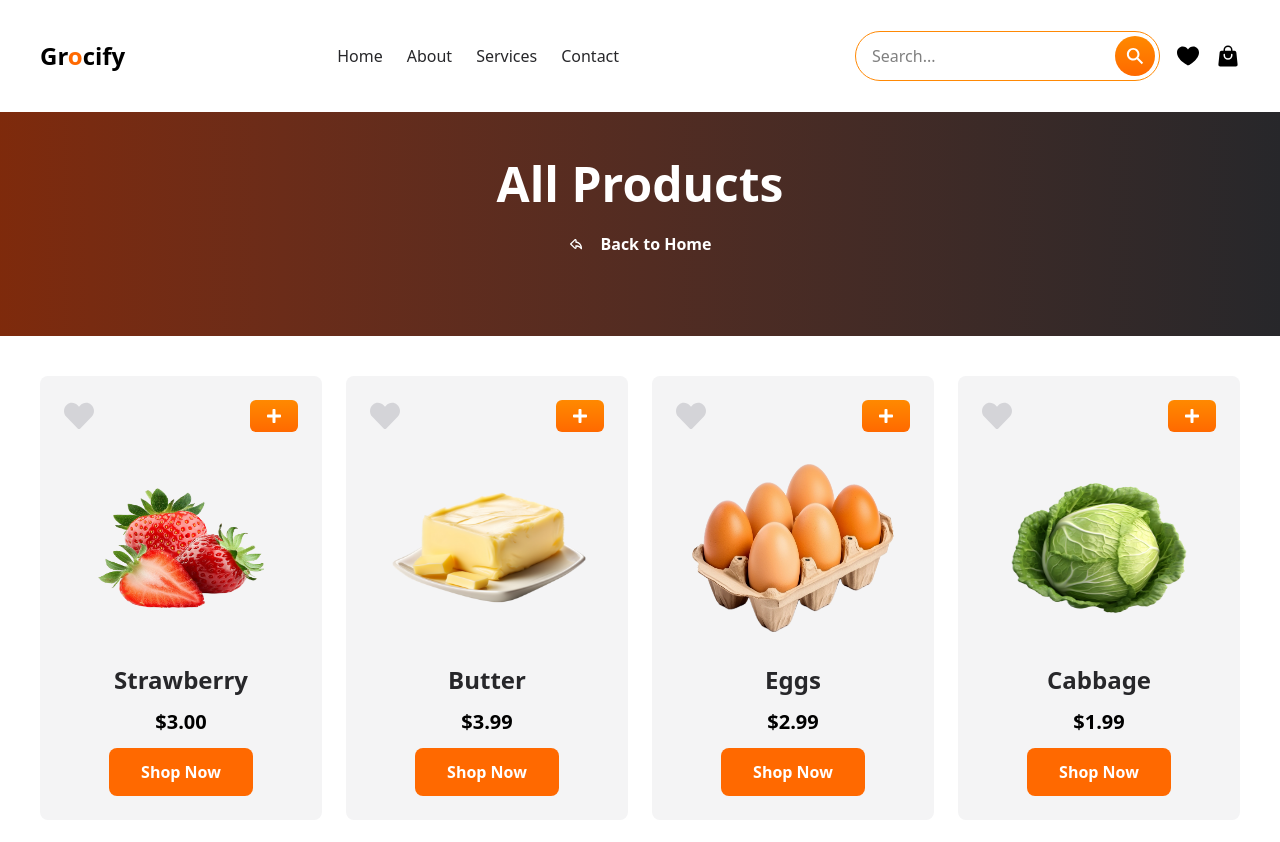
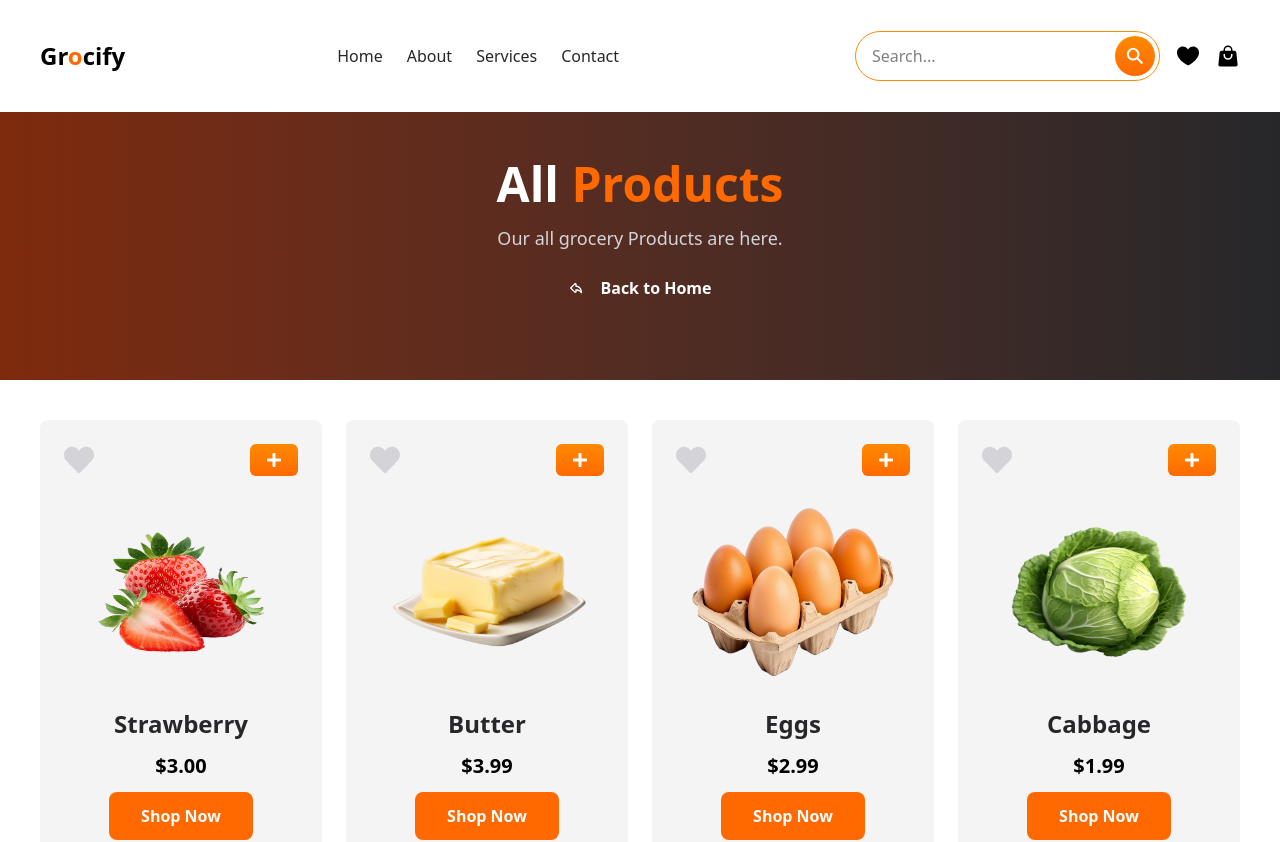
Before and after one commit to rehan606/Grocify, a React (Vite) app: page /allproducts in a window 1280 px wide. Shown: the top 842 px of the page. Built offline with nearby package versions, Linux system fonts and the light colour scheme.

Commit message:
added autoplay in slider

```diff
--- a/src/components/AllProducts/AllProducts.jsx
+++ b/src/components/AllProducts/AllProducts.jsx
@@ -5,7 +5,7 @@ import BgAll from '../../assets/images/all-banner.webp'
 const AllProducts = () => {
   return (
     <div>
-        <CategoryPage title="All Products" bgImage={BgAll} categories={['All']} />
+        <CategoryPage title="All " content='Products' subtitle='Our all grocery Products are here.' bgImage={BgAll} categories={['All']} />
     </div>
   )
 }
--- a/src/components/Hero/Hero.jsx
+++ b/src/components/Hero/Hero.jsx
@@ -1,6 +1,7 @@
 import React from 'react'
 import Grocery from '../../assets/images/grocery.webp'
 import Button from '../Button/Button'
+import { Link } from 'react-router-dom'
 
 const Hero = () => {
   return (
@@ -14,7 +15,7 @@ const Hero = () => {
 
                 <p className="text-md md:text-xl text-zink-600 mt-5 mb-8 max-w-132.5">Bred for a high-quality experience. Your one-stop shop for all grocery needs.</p>
 
-                <Button content="Shop Now" />
+                <Link to={'/allproducts'} className="bg-orange-500 hover:bg-orange-600 px-8 py-3 rounded-lg font-semibold transition text-white">Shop Now</Link>
             </div>
 
             {/* Hero Image  */}
--- a/src/components/Testimonials/Testimonials.jsx
+++ b/src/components/Testimonials/Testimonials.jsx
@@ -1,8 +1,10 @@
 import React from 'react'
 // Import Swiper React components
 import { Swiper, SwiperSlide } from 'swiper/react';
+
 // import required modules
-import { Navigation } from 'swiper/modules';
+import { Navigation, Autoplay } from 'swiper/modules';
+
 
 
 import Heading from '../Heading/Heading'
@@ -103,7 +105,7 @@ const Testimonials = () => {
                         768: {slidesPerView: 2, spaceBetween: 20},
                         1040: {slidesPerView: 3, spaceBetween: 20},
                     }}
-                    modules={[Navigation]} className="mySwiper">
+                    modules={[Navigation, Autoplay]} className="mySwiper">
                     {reviews.map(review => (
                         <SwiperSlide SwiperSlide key={review.id} className='mt-4 lg:mt-10 mb-10 bg-zinc-100 p-4 md:p-10 rounded-lg shadow-lg mx-auto'>
                             <div className='flex items-center gap-5 mb-5'>
```
